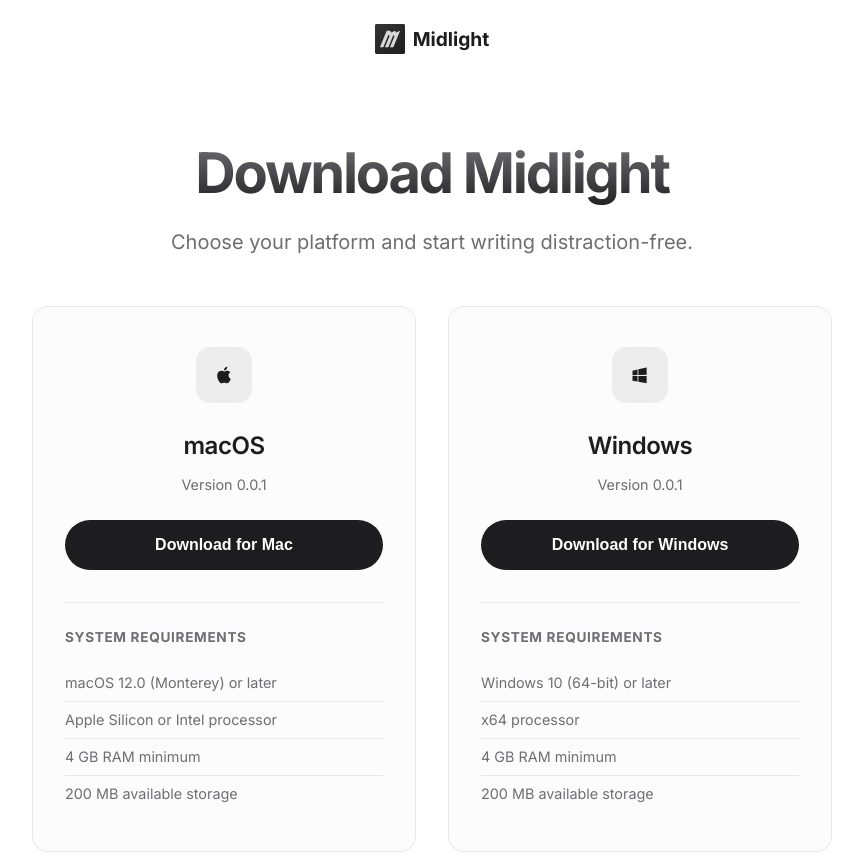
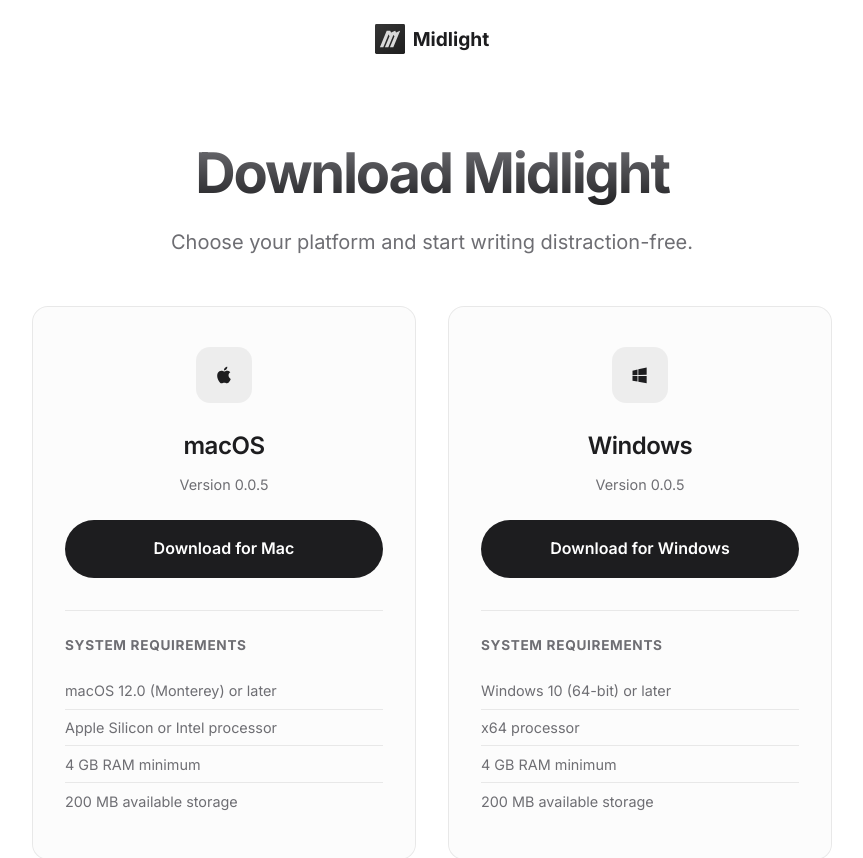
Before and after one commit to scottdaly/midlight-site, a React (Vite) app: page /download in a window 1280 px wide. Shown: the top 858 px of the page, without its empty margins (208-1071 px from the left). Built offline with nearby package versions, Linux system fonts and the light colour scheme.

Commit message:
feat: Update download links and versions on Download page
Updated macOS and Windows download buttons to link to the latest
0.0.5 release files hosted on midlight.ai.
Also updated the displayed version numbers to 0.0.5.

```diff
--- a/src/pages/Download.jsx
+++ b/src/pages/Download.jsx
@@ -90,10 +90,13 @@
                 <AppleIcon />
               </div>
               <h2>macOS</h2>
-              <p className="version">Version 0.0.1</p>
-              <button className="btn-primary download-btn">
+              <p className="version">Version 0.0.5</p>
+              <a
+                href="https://midlight.ai/releases/Midlight-0.0.5-arm64.dmg"
+                className="btn-primary download-btn"
+              >
                 Download for Mac
-              </button>
+              </a>
               <div className="system-requirements">
                 <h4>System Requirements</h4>
                 <ul>
@@ -111,10 +114,13 @@
                 <WindowsIcon />
               </div>
               <h2>Windows</h2>
-              <p className="version">Version 0.0.1</p>
-              <button className="btn-primary download-btn">
+              <p className="version">Version 0.0.5</p>
+              <a
+                href="https://midlight.ai/releases/Midlight%20Setup%200.0.5.exe"
+                className="btn-primary download-btn"
+              >
                 Download for Windows
-              </button>
+              </a>
               <div className="system-requirements">
                 <h4>System Requirements</h4>
                 <ul>
```
